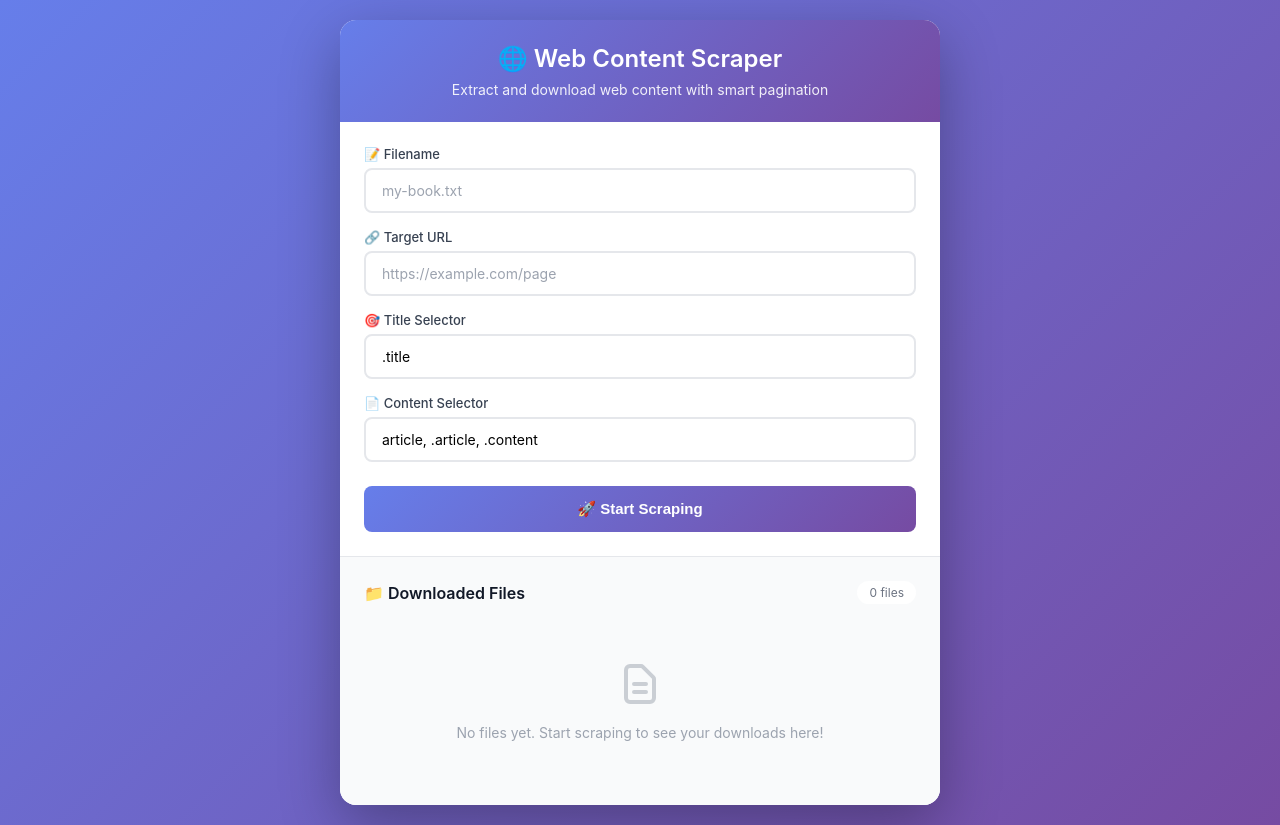
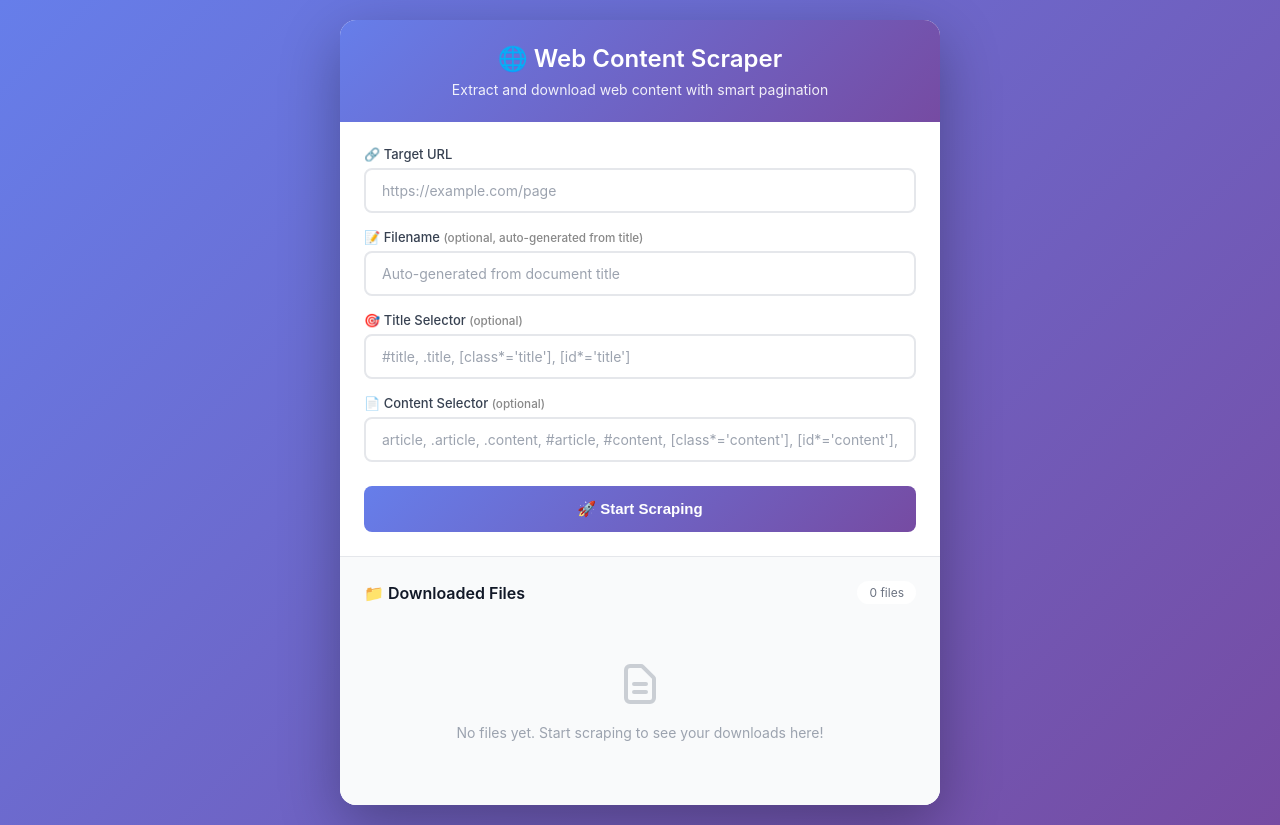
Before and after one commit to yuweijun/txt-downloader, a Flask app: page /txt-downloader/ in a window 1280 px wide. Run offline with Flask 3, Linux system fonts and the light colour scheme.

Commit message:
Improve UX with auto-filename and form enhancements
- Move URL field to first position in form
- Make filename optional with auto-generation from HTML title tag
- Make title/content selectors optional with smart defaults
- Add comprehensive content selector patterns
- Disable submit button during scraping to prevent double submission
- Limit filename display width to 160px with ellipsis
- Improve validation to only require URL field

```diff
--- a/app.py
+++ b/app.py
@@ -100,8 +100,8 @@ def index():
   form_values = {
     'filename': request.args.get('filename', ''),
     'url': request.args.get('url', ''),
-    'title_sel': request.args.get('title_sel', '.title'),
-    'content_sel': request.args.get('content_sel', 'article, .article, .content')
+    'title_sel': request.args.get('title_sel', ''),
+    'content_sel': request.args.get('content_sel', '')
   }
   app.logger.info(f'Form values: {form_values}')
 
@@ -114,22 +114,34 @@ def static_files(filename):
 @app.route('/txt-downloader/start', methods=['POST'])
 def start():
   url = request.form.get('url')
-  title_sel = request.form.get('title_sel')
-  content_sel = request.form.get('content_sel')
-  filename = request.form.get('filename', 'result.txt')
+  title_sel = request.form.get('title_sel') or "#title, .title, [class*='title'], [id*='title']"
+  content_sel = request.form.get('content_sel') or "article, .article, .content, #article, #content, [class*='content'], [id*='content'], [class*='article'], [id*='article']"
+  filename = request.form.get('filename', '').strip()
 
   app.logger.info(f'Start scraping request - URL: {url}, Filename: {filename}')
+  app.logger.info(f'Selectors - Title: {title_sel}, Content: {content_sel}')
 
-  if not filename.endswith('.txt'):
-    filename += '.txt'
-
-  if not all([url, title_sel, content_sel]):
-    app.logger.warning('Missing required fields in scraping request')
-    response = jsonify({"status": "error", "msg": "All fields are required!"})
+  if not url:
+    app.logger.warning('Missing required URL in scraping request')
+    response = jsonify({"status": "error", "msg": "URL is required!"})
     response.headers['Content-Type'] = 'application/json'
     return response, 400
 
   try:
+    # If no filename provided, generate from HTML page title
+    if not filename:
+      app.logger.info('No filename provided, generating from HTML page title')
+      title = scraper.get_title_from_url(url)
+      if title:
+        filename = scraper.sanitize_filename(title)
+        app.logger.info(f'Generated filename from HTML title: {filename}')
+      else:
+        filename = 'result'
+        app.logger.warning('Failed to get HTML title, using default filename: result')
+
+    if not filename.endswith('.txt'):
+      filename += '.txt'
+
     app.logger.info(f'Starting scraper for {url}')
     scraper.run_spider(url, title_sel, content_sel, filename)
     app.logger.info(f'Scraping completed successfully - File: {filename}')
--- a/scraper.py
+++ b/scraper.py
@@ -3,6 +3,7 @@ from bs4 import BeautifulSoup
 from urllib.parse import urljoin
 import os
 import logging
+import re
 
 logger = logging.getLogger(__name__)
 
@@ -27,8 +28,49 @@ def get_page_content(url):
     return None
 
 def parse_title(soup, title_selector):
-    elements = soup.select(title_selector)
-    return elements[0].get_text(strip=True) if elements else "No Title"
+  elements = soup.select(title_selector)
+  return elements[0].get_text(strip=True) if elements else "No Title"
+
+def sanitize_filename(title):
+  """Generate a safe filename from title, keeping only first 50 characters"""
+  if not title or title == "No Title":
+    return "untitled"
+
+  # Remove or replace invalid filename characters
+  # Keep alphanumeric, spaces, hyphens, underscores, and CJK characters
+  sanitized = re.sub(r'[<>:"/\\|?*\x00-\x1f]', '', title)
+
+  # Replace multiple spaces with single space
+  sanitized = re.sub(r'\s+', ' ', sanitized).strip()
+
+  # Take first 50 characters to avoid overly long filenames
+  sanitized = sanitized[:50].strip()
+
+  # If empty after sanitization, use default
+  if not sanitized:
+    return "untitled"
+
+  return sanitized
+
+def get_title_from_url(url):
+  """Fetch page and extract HTML title tag for filename generation"""
+  try:
+    logger.info(f'Fetching HTML title from URL: {url}')
+    soup = get_page_content(url)
+    if soup:
+      # Get title from HTML <title> tag
+      title_tag = soup.find('title')
+      if title_tag:
+        title = title_tag.get_text(strip=True)
+        logger.info(f'Extracted HTML title: {title}')
+        return title
+      else:
+        logger.warning('No <title> tag found in HTML')
+        return None
+    return None
+  except Exception as e:
+    logger.error(f'Failed to get title from URL: {url}, Error: {str(e)}')
+    return None
 
 def parse_content(soup, content_selector):
     elements = soup.select(content_selector)
--- a/static/css/style.css
+++ b/static/css/style.css
@@ -180,6 +180,7 @@ input::placeholder {
 .file-info {
   flex: 1;
   min-width: 0;
+  max-width: 160px;
 }
 
 .file-name {
@@ -192,6 +193,7 @@ input::placeholder {
   overflow: hidden;
   text-overflow: ellipsis;
   margin-bottom: 4px;
+  max-width: 160px;
 }
 
 .file-name:hover {
--- a/static/js/main.js
+++ b/static/js/main.js
@@ -21,6 +21,16 @@ const result = document.getElementById('result');
 
 form.addEventListener('submit', async (e) => {
   e.preventDefault();
+
+  const submitBtn = form.querySelector('button[type="submit"]');
+  const originalBtnText = submitBtn.textContent;
+
+  // Disable button to prevent double submission
+  submitBtn.disabled = true;
+  submitBtn.textContent = '⏳ Scraping...';
+  submitBtn.style.opacity = '0.6';
+  submitBtn.style.cursor = 'not-allowed';
+
   result.className = 'loading show';
   result.textContent = '⏳ Scraping... please wait...';
 
@@ -60,11 +70,23 @@ form.addEventListener('submit', async (e) => {
     } else {
       result.className = 'error show';
       result.textContent = '❌ Error: ' + data.msg;
+
+      // Re-enable button on error
+      submitBtn.disabled = false;
+      submitBtn.textContent = originalBtnText;
+      submitBtn.style.opacity = '1';
+      submitBtn.style.cursor = 'pointer';
     }
   } catch (error) {
     console.error('Fetch error:', error);
     result.className = 'error show';
     result.textContent = '❌ Error: ' + error.message;
+
+    // Re-enable button on error
+    submitBtn.disabled = false;
+    submitBtn.textContent = originalBtnText;
+    submitBtn.style.opacity = '1';
+    submitBtn.style.cursor = 'pointer';
   }
 });
 
--- a/templates/index.html
+++ b/templates/index.html
@@ -18,23 +18,23 @@
     <div class="form-section">
       <form id="scrapeForm">
         <div class="form-group">
-          <label for="filename">📝 Filename</label>
-          <input type="text" id="filename" name="filename" placeholder="my-book.txt" value="{{ form.filename }}" required>
-        </div>
-
-        <div class="form-group">
           <label for="url">🔗 Target URL</label>
           <input type="url" id="url" name="url" placeholder="https://example.com/page" value="{{ form.url }}" required>
         </div>
 
         <div class="form-group">
-          <label for="title_sel">🎯 Title Selector</label>
-          <input type="text" id="title_sel" name="title_sel" placeholder="h1, .title, #chaptertitle" value="{{ form.title_sel }}" required>
+          <label for="filename">📝 Filename <span style="color: #888; font-size: 0.9em;">(optional, auto-generated from title)</span></label>
+          <input type="text" id="filename" name="filename" placeholder="Auto-generated from document title" value="{{ form.filename }}">
         </div>
 
         <div class="form-group">
-          <label for="content_sel">📄 Content Selector</label>
-          <input type="text" id="content_sel" name="content_sel" placeholder="article, .content, #novelcontent" value="{{ form.content_sel }}" required>
+          <label for="title_sel">🎯 Title Selector <span style="color: #888; font-size: 0.9em;">(optional)</span></label>
+          <input type="text" id="title_sel" name="title_sel" placeholder="#title, .title, [class*='title'], [id*='title']" value="{{ form.title_sel }}">
+        </div>
+
+        <div class="form-group">
+          <label for="content_sel">📄 Content Selector <span style="color: #888; font-size: 0.9em;">(optional)</span></label>
+          <input type="text" id="content_sel" name="content_sel" placeholder="article, .article, .content, #article, #content, [class*='content'], [id*='content'], [class*='article'], [id*='article']" value="{{ form.content_sel }}">
         </div>
 
         <button type="submit" class="submit-btn">🚀 Start Scraping</button>
```
